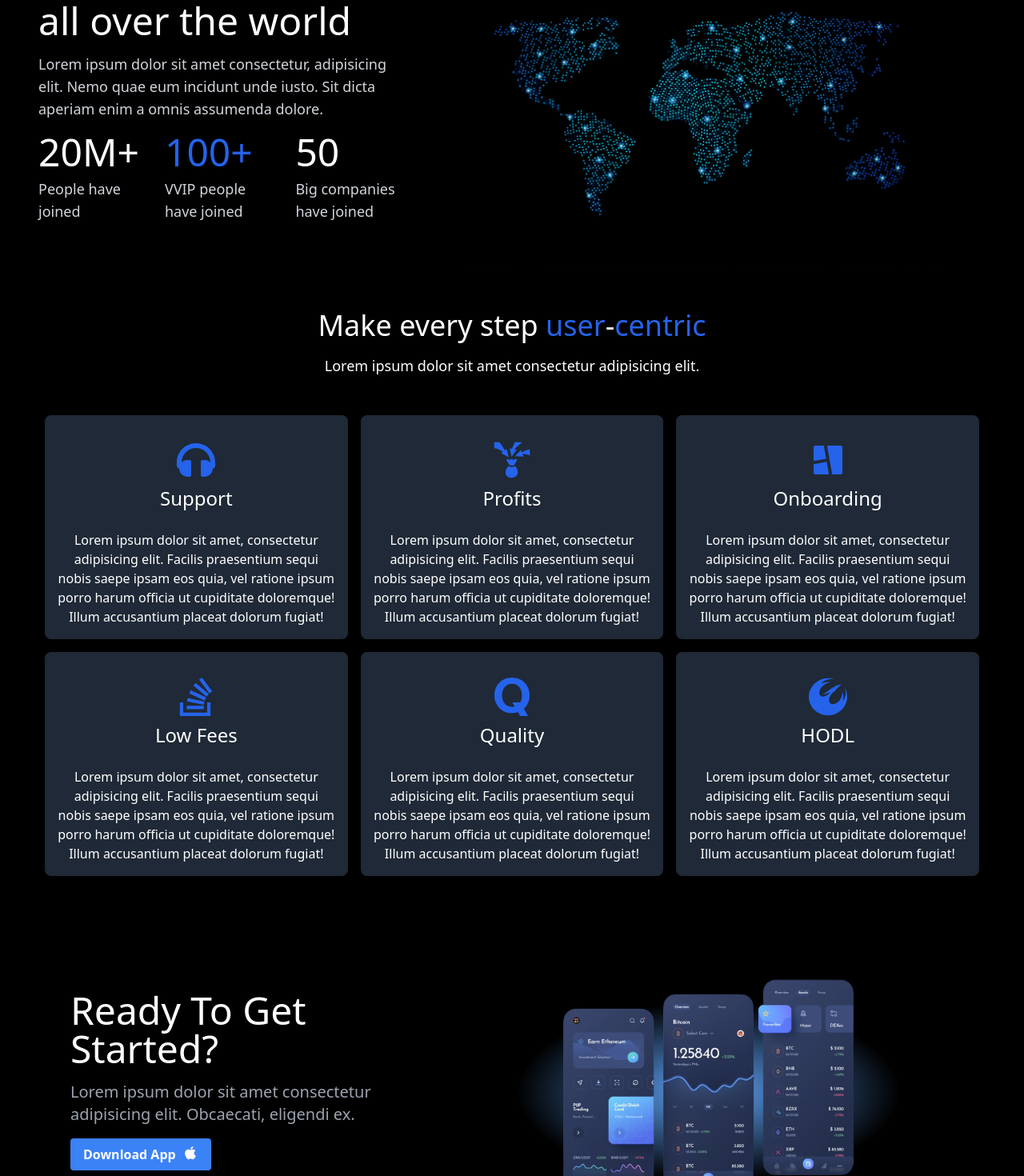
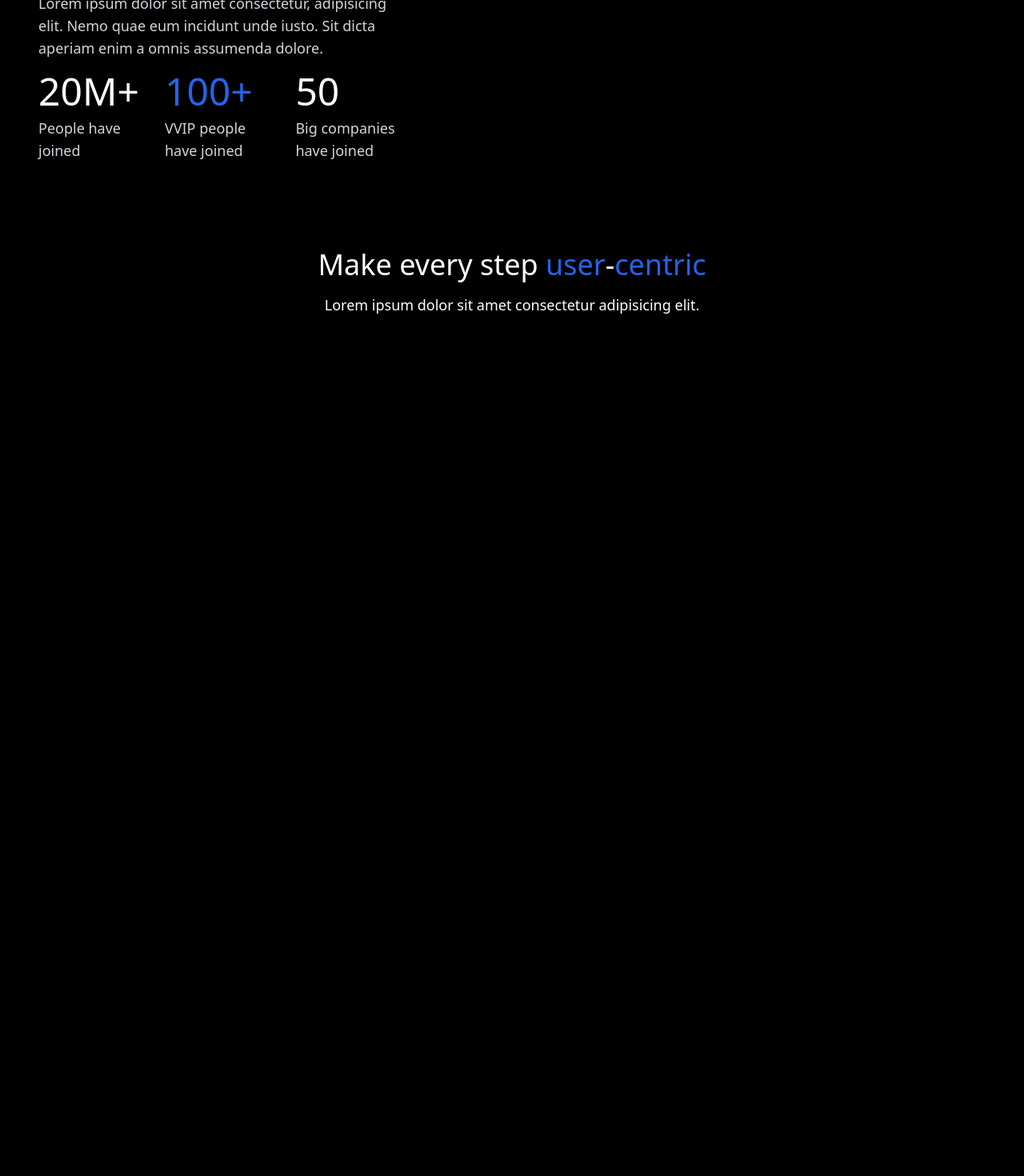
Before and after one commit to AakankshaJangid/kryptos, a React (Create React App) app: page / in a window 1280 px wide. Shown: the part 1330-2800 px from the top of the page at 80% size. Built offline with nearby package versions, Linux system fonts and the light colour scheme.

Commit message:
animation added

```diff
--- a/package.json
+++ b/package.json
@@ -7,8 +7,10 @@
     "@testing-library/jest-dom": "^5.16.5",
     "@testing-library/react": "^13.4.0",
     "@testing-library/user-event": "^13.5.0",
+    "aos": "^3.0.0-beta.6",
     "classnames": "^2.3.2",
     "react": "^18.2.0",
+    "react-animation-on-scroll": "^5.1.0",
     "react-countup": "^6.4.0",
     "react-dom": "^18.2.0",
     "react-icons": "^4.7.1",
--- a/src/App.js
+++ b/src/App.js
@@ -1,10 +1,10 @@
 
 import Footer from "./components/footer/Footer";
 import Header from "./components/header/Header";
-import GetStarted from "./components/mainSection/GetStarted";
+import MainSecFour from "./components/mainSection/MainSecFour";
 import MainSecOne from "./components/mainSection/MainSecOne";
 import MainSecTwo from "./components/mainSection/MainSecTwo";
-import UserCentric from "./components/mainSection/UserCentric";
+import MainSecThree from "./components/mainSection/MainSecThree";
 import NavBar from "./components/navbar/NavBar";
 function App() {
   return (
@@ -13,8 +13,8 @@ function App() {
       <Header />
       <MainSecOne />
       <MainSecTwo />
-      <UserCentric />
-      <GetStarted />
+      <MainSecThree />
+      <MainSecFour />
       <Footer />
     </div>
   );
--- a/src/components/footer/Footer.jsx
+++ b/src/components/footer/Footer.jsx
@@ -1,34 +1,19 @@
 import React from "react";
-import { IoIosMail } from "react-icons/io";
-import { IoCall } from "react-icons/io5";
-import Button from "../sharedComponents/Button";
+import {Button,IoCall,IoIosMail} from '../../utils/Index';
+import { dataFoo } from "../../utils/FooterData";
+import Aos from 'aos';
+import 'aos/dist/aos.css'
+import { useEffect } from "react";
+const Footer = () => {
+  useEffect(()=>{
+    Aos.init({duration: 2000});
+  });
 
-const Footer = () => {
-  const dataFoo = [
-    {
-      name: "Links",
-      item1: "Home",
-      item2: "About Us",
-      item3: "Bookings",
-      item4: "Blog",
-    },
-    {
-      name: "Legal",
-      item1: "Terms Of Use",
-      item2: "Privacy Policy",
-      item3: "Cookie Policy",
-    },
-    {
-      name: "Product",
-      item1: "Take Tour",
-      item2: "Live Chat",
-      item3: "Reviews",
-    },
-  ];
   return (
     <div className="bg-black w-full p-4 md:p-8 lg:p-10 lg:pt-28 border-t-2 border-gray-600">
-      <div className="text-gray-400 pb-8 flex flex-col lg:flex lg:flex-row gap-6 lg:justify-between">
-        <div className="flex flex-col gap-2 md:flex md:flex-row md:gap-12 lg:flex lg:flex-col lg:gap-6">
+      <div data-aos='fade-up' data-aos-anchor-easing='ease-in-out'
+ className="text-gray-400 pb-8 flex flex-col lg:flex lg:flex-row gap-6 lg:justify-between">
+        <div  className="flex flex-col gap-2 md:flex md:flex-row md:gap-12 lg:flex lg:flex-col lg:gap-6">
           <div className="flex flex-col gap-1 ">
             <span className="text-blue-600 text-2xl">
               <IoIosMail />
--- a/src/components/header/Header.jsx
+++ b/src/components/header/Header.jsx
@@ -1,40 +1,8 @@
 import React from "react";
-import Button from "../sharedComponents/Button";
-import ButtonOutLine from "../sharedComponents/ButtonOutLine";
-import { SiBinance } from "react-icons/si";
-import { SiFitbit } from "react-icons/si";
-import { SiBitcoin } from "react-icons/si";
-import { SiMobxstatetree } from "react-icons/si";
-import { SiStackbit } from "react-icons/si";
 import CountUp from 'react-countup';
-import bitcoin from "../../assets/bitcoin.jpg";
-import avtar from "../../assets/avtar.png";
-import { FaArrowAltCircleRight } from "react-icons/fa";
+import { avtars , userData , Button , ButtonOutLine , bitcoin,FaArrowAltCircleRight } from "../../utils/Index";
+const Header = () => {
 
-const Header = () => {
-  const avtars = [avtar,avtar,avtar]
-  const userData = [
-    {
-      'name': "BINANCE",
-      'symbol':<SiBinance />
-    },
-    {
-      'name': "coinBase",
-      'symbol': <SiFitbit />
-    },
-    {
-      'name': "bitcoin",
-      'symbol': <SiBitcoin />
-    },
-    {
-      'name': "tether",
-      'symbol': <SiMobxstatetree />
-    },
-    {
-      'name': "BitMEX",
-      'symbol': <SiStackbit />
-    },
-  ]
   return (
     <div className="bg-black text-white p-6">
       <div className="lg:flex  lg:justify-between lg:p-4 lg:gap-44">
@@ -95,5 +63,4 @@ const Header = () => {
     </div>
   );
 };
-
 export default Header;
--- a/src/components/mainSection/GetStarted.jsx
+++ b/src/components/mainSection/MainSecFour.jsx
@@ -1,11 +1,16 @@
 import React from "react";
-import Button from "../sharedComponents/Button";
-import { AiFillApple } from "react-icons/ai";
-import phone from "../../assets/phoneImg.png";
-const GetStarted = () => {
+import {Button,phone,AiFillApple} from "../../utils/Index";
+
+import Aos from 'aos';
+import 'aos/dist/aos.css'
+import { useEffect } from "react";
+const MainSecFour = () => {
+  useEffect(() => {
+    Aos.init({ duration: 2000 });
+  });
   return (
     <div className="bg-black text-gray-400 p-6">
-      <div className=" lg:flex lg:p-8 ">
+      <div data-aos='fade-up' data-aos-anchor-easing='ease-in-out' className=" lg:flex lg:p-8 ">
         <div className="lg:p-8">
           <h1 className="text-5xl font-mono mb-4 text-white">
             Ready To Get Started?
@@ -25,4 +30,4 @@ const GetStarted = () => {
   );
 };
 
-export default GetStarted;
+export default MainSecFour;
--- a/src/components/mainSection/MainSecOne.jsx
+++ b/src/components/mainSection/MainSecOne.jsx
@@ -1,15 +1,21 @@
 import React from "react";
 import { mainOneData } from "../../utils/MainSecOneData";
+import Aos from 'aos';
+import 'aos/dist/aos.css'
+import { useEffect } from "react";
 const MainSecOne = () => {
+  useEffect(() => {
+    Aos.init({ duration: 2000 });
+  });
   return (
-    <div className="bg-black text-gray-400 p-8">
+    <div  className="bg-black text-gray-400 p-8">
       <div className="px-4 text-center">
         <h1 className="text-5xl font-mono mb-4 text-white">
           We take care of our <span className="text-blue-600">quality</span>
         </h1>
               <p className="text-lg font-sans text-gray-300 mb-4">We always provide best quality for our users</p>
       </div>
-      <div className="lg:flex gap-2 p-1">
+      <div data-aos='fade-up' data-aos-anchor-easing='ease-in-out' className="lg:flex gap-2 p-1">
         {mainOneData.map((data) => (
           <div className="text-center md:p-4 mb-8 lg:w-1/3 ">
             <div className="lg:mx-4 flex justify-center">
--- a/src/components/mainSection/UserCentric.jsx
+++ b/src/components/mainSection/MainSecThree.jsx
@@ -1,6 +1,12 @@
 import React from "react";
 import { uCData } from "../../utils/UserCentricData";
-const UserCentric = () => {
+import Aos from 'aos';
+import 'aos/dist/aos.css'
+import { useEffect } from "react";
+const MainSecThree = () => {
+  useEffect(() => {
+    Aos.init({ duration: 2000 });
+  });
   return (
     <div className="bg-black text-white font-sans p-6 ">
       <div className="text-center">
@@ -12,12 +18,12 @@ const UserCentric = () => {
           Lorem ipsum dolor sit amet consectetur adipisicing elit.
         </p>
       </div>
-      <div
+      <div data-aos='fade-up' data-aos-anchor-easing='ease-in-out'
         className="grid grid-cols-1  gap-4 p-4 md:grid md:grid-cols-2
       lg:grid lg:grid-cols-3 lg:p-8"
       >
         {uCData.map((data) => (
-          <div className="bg-gray-800 p-4 text-center rounded-lg hover:animate-pulse">
+          <div className="bg-gray-800 p-4 text-center rounded-lg ">
                 <div className="text-center flex  flex-row justify-center p-4 lg:flex
                 lg:flex-col lg:justify-center lg:items-center">
               <span className=" text-blue-600 text-5xl ">{data.Symbol}</span>
@@ -32,4 +38,4 @@ const UserCentric = () => {
   );
 };
 
-export default UserCentric;
+export default MainSecThree;
--- a/src/components/mainSection/MainSecTwo.jsx
+++ b/src/components/mainSection/MainSecTwo.jsx
@@ -1,7 +1,13 @@
 import React from "react";
 import CountUp from 'react-countup';
-import map from "../../assets/map.png";
+import {map} from "../../utils/Index";
+import Aos from 'aos';
+import 'aos/dist/aos.css'
+import { useEffect } from "react";
 const MainSecTwo = () => {
+  useEffect(() => {
+    Aos.init({ duration: 2000 });
+  });
   return (
     <div className="bg-black text-white p-8 px-12 flex flex-col lg:flex lg:flex-row lg:justify-center">
       <div className="lg:w-2/5">
@@ -35,7 +41,7 @@ const MainSecTwo = () => {
           </div>
       </div>
     </div>
-    <div className="md:px-14">
+      <div data-aos='fade-up' data-aos-anchor-easing='ease-in-out' className="md:px-14">
         <img src={map} alt="" />
     </div>
     </div>
--- a/src/components/navbar/NavBar.jsx
+++ b/src/components/navbar/NavBar.jsx
@@ -1,13 +1,12 @@
 import React from "react";
 import { useState } from "react";
-import UserCentric from "../mainSection/UserCentric";
-import Button from "../sharedComponents/Button";
-import ButtonOutLine from "../sharedComponents/ButtonOutLine";
+
+import { Button,ButtonOutLine } from '../../utils/Index.jsx'
 const NavBar = () => {
   const [navbar, setNavbar] = useState(false);
   const navBarElements = ["Market", "Exchange", "Wallet", "Trade"];
   return (
-    <nav className="w-full bg-black ">
+    <nav className="w-full bg-black fixed">
       <div className="justify-between px-4 mx-auto lg:max-w-7xl md:items-center md:flex md:px-8">
         <div>
           <div className="flex items-center justify-between py-3 md:py-5 md:block">
--- /dev/null
+++ b/src/utils/FooterData.jsx
@@ -0,0 +1,21 @@
+export const dataFoo = [
+    {
+        name: "Links",
+        item1: "Home",
+        item2: "About Us",
+        item3: "Bookings",
+        item4: "Blog",
+    },
+    {
+        name: "Legal",
+        item1: "Terms Of Use",
+        item2: "Privacy Policy",
+        item3: "Cookie Policy",
+    },
+    {
+        name: "Product",
+        item1: "Take Tour",
+        item2: "Live Chat",
+        item3: "Reviews",
+    },
+];
--- /dev/null
+++ b/src/utils/HeaderData.jsx
@@ -0,0 +1,29 @@
+import { SiBinance } from "react-icons/si";
+import { SiFitbit } from "react-icons/si";
+import { SiBitcoin } from "react-icons/si";
+import { SiMobxstatetree } from "react-icons/si";
+import { SiStackbit } from "react-icons/si";
+import avtar from "../assets/avtar.png";
+export const avtars = [avtar, avtar, avtar]
+export const userData = [
+    {
+        'name': "BINANCE",
+        'symbol': <SiBinance />
+    },
+    {
+        'name': "coinBase",
+        'symbol': <SiFitbit />
+    },
+    {
+        'name': "bitcoin",
+        'symbol': <SiBitcoin />
+    },
+    {
+        'name': "tether",
+        'symbol': <SiMobxstatetree />
+    },
+    {
+        'name': "BitMEX",
+        'symbol': <SiStackbit />
+    },
+]
--- /dev/null
+++ b/src/utils/Index.jsx
@@ -0,0 +1,12 @@
+import Button from "../components/sharedComponents/Button";
+import ButtonOutLine from "../components/sharedComponents/ButtonOutLine";
+import { avtars } from "./HeaderData";
+import { userData } from "./HeaderData";
+import bitcoin from "../assets/bitcoin.jpg";
+import { FaArrowAltCircleRight } from "react-icons/fa";
+import map from "../assets/map.png";
+import { AiFillApple } from "react-icons/ai";
+import phone from "../assets/phoneImg.png";
+import { IoIosMail } from "react-icons/io";
+import { IoCall } from "react-icons/io5";
+export {Button,ButtonOutLine,avtars,userData,bitcoin,FaArrowAltCircleRight,map,phone,AiFillApple,IoCall,IoIosMail}
```
Also changed, not shown: 1 other file (tests, documents, lock files or other folders).
